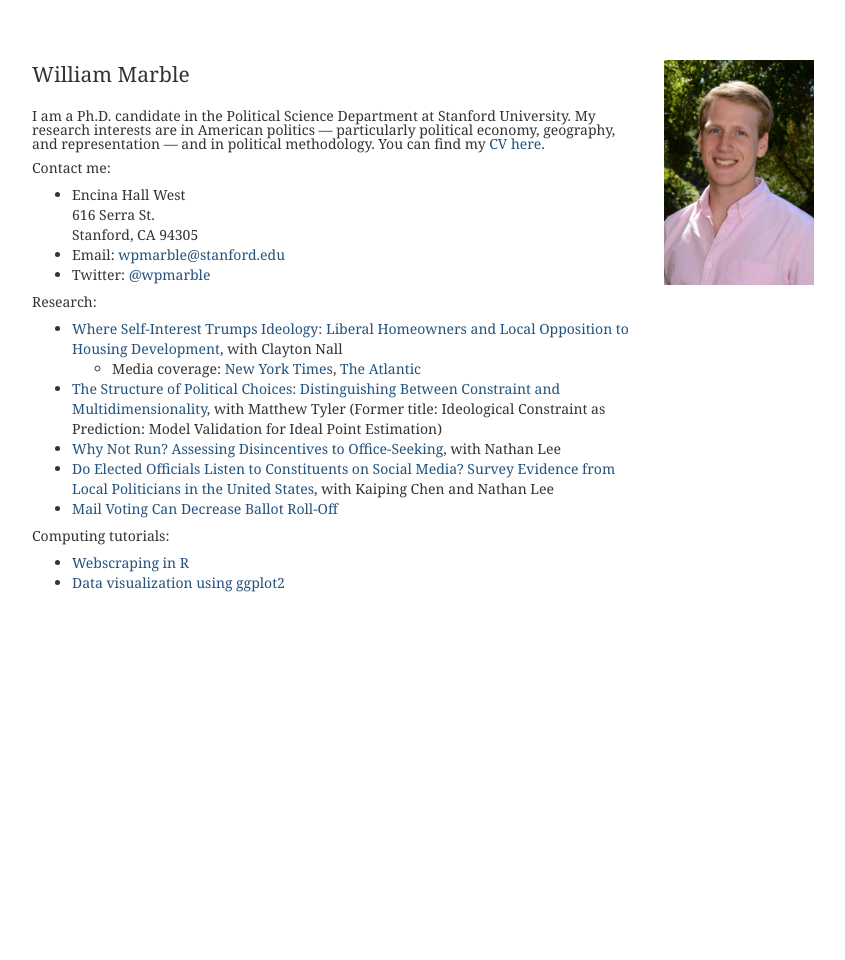
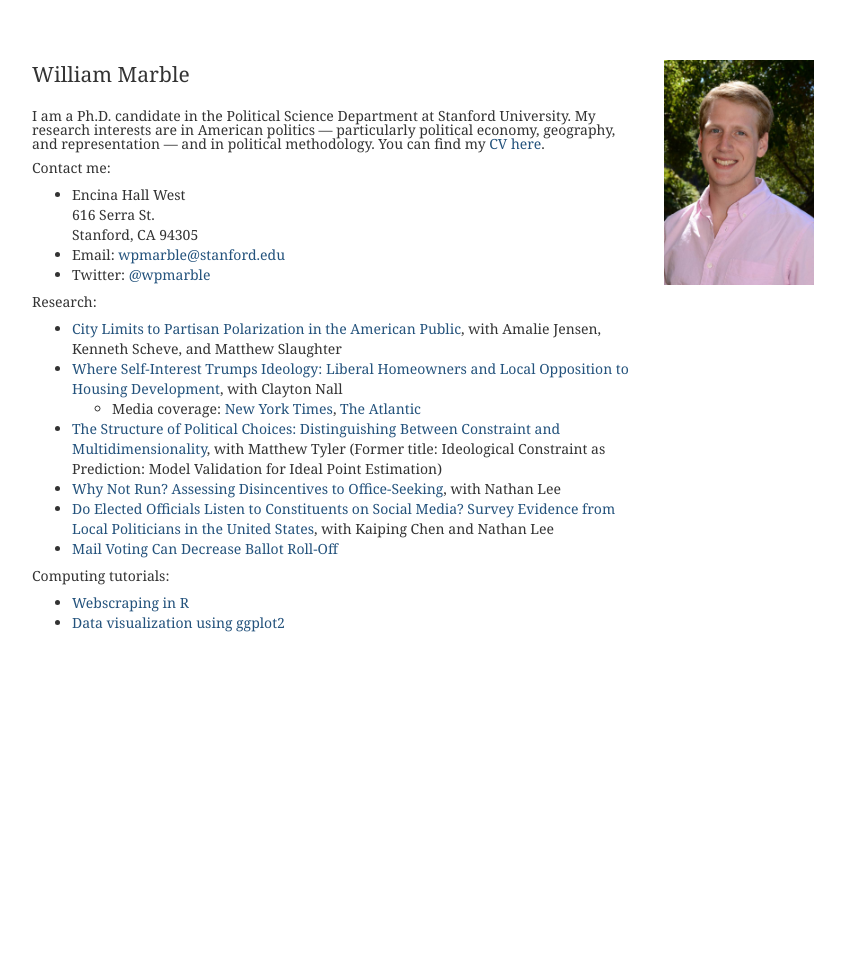
Before and after one commit to wpmarble/wpmarble.github.io, a Jekyll site: the page built from index.html, in a window 1280 px wide. Shown: the whole page, without its empty margins (96-941 px from the left). Built offline with Jekyll 4.4.1, drawn with Linux system fonts in a browser that asks for light colours.

Commit message:
add city limits paper

```diff
--- a/index.html
+++ b/index.html
@@ -15,6 +15,7 @@ title: William Marble | Ph.D. Candidate, Political Science Department, Stanford
 		</ul>
 	    <p>Research:</p>
         <ul>
+            <li><a href="docs/CityLimits-Mar2019-to-Share.pdf">City Limits to Partisan Polarization in the American Public</a>, with Amalie Jensen, Kenneth Scheve, and Matthew Slaughter</li>
             <li><a href="https://www.dropbox.com/s/wyrmnmu51lcl7f3/interest_3_5.pdf?raw=1">Where Self-Interest Trumps Ideology: Liberal Homeowners and Local Opposition to Housing Development</a>, with Clayton Nall </li>
             <ul>
             	<li> Media coverage: <a href="https://www.nytimes.com/2018/08/21/upshot/home-ownership-nimby-bipartisan.html">New York Times</a>, <a href="https://www.theatlantic.com/business/archive/2017/07/yimby-groups-pro-development/532437/">The Atlantic</a>
```
Also changed, not shown: 1 other file.
